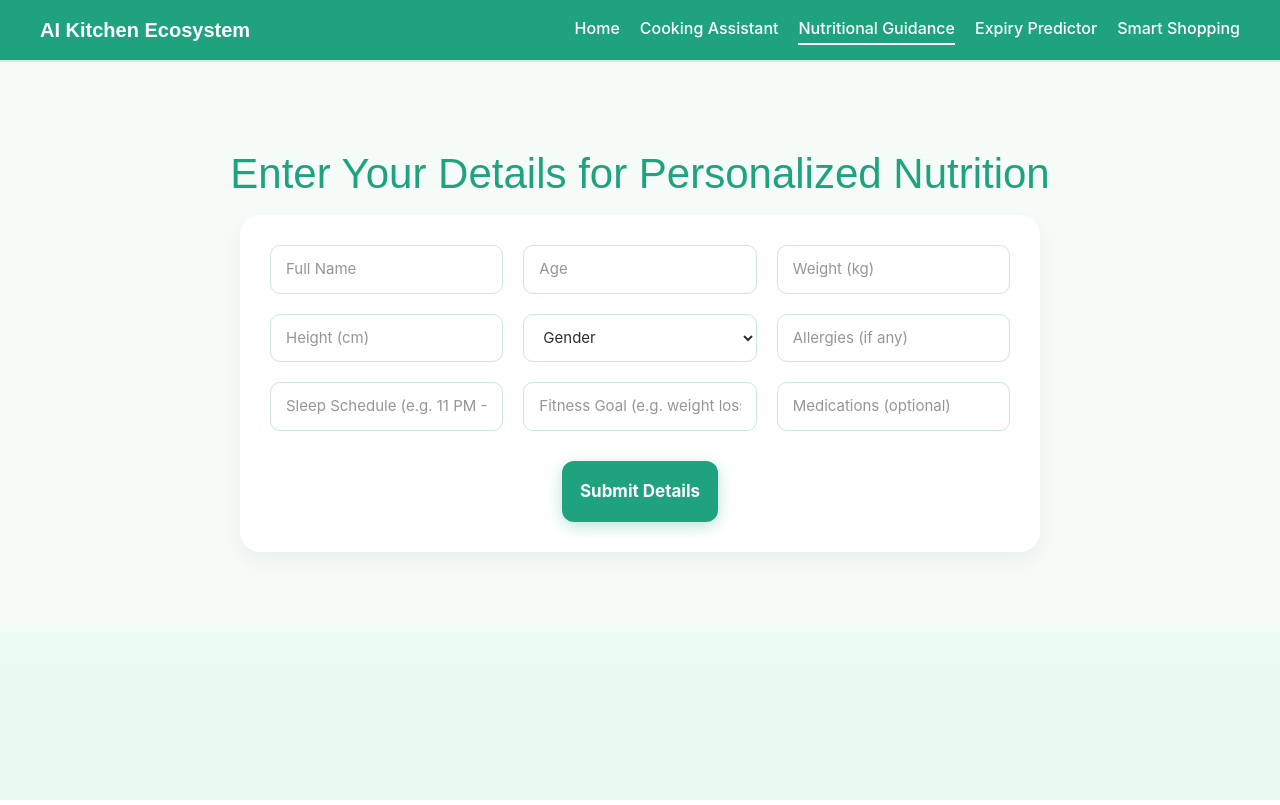
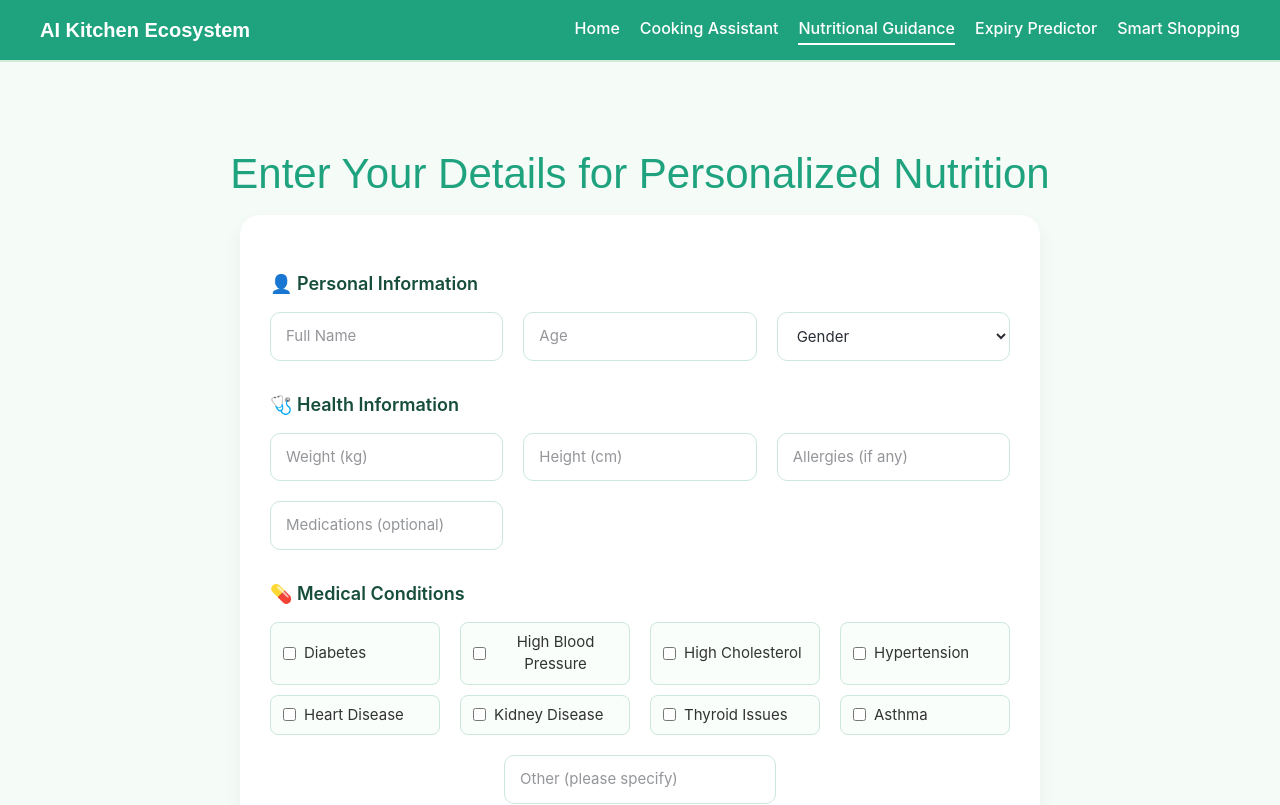
Before and after one commit to MethusalaKPerera/AI-POWERED-KITCHEN-ECHO-SYSTEM, a React (Vite) app in the folder Frontend/: page /nutritional-guidance in a window 1280 px wide. Shown: the top 805 px of the page. Built offline with nearby package versions, Linux system fonts and the light colour scheme.

Commit message:
Update the UserDetailsForm

```diff
--- a/Frontend/src/Pages/NutritionalGuidance/GuidanceForm.jsx
+++ /dev/null
@@ -1,57 +0,0 @@
-import React, { useState } from "react";
-import "./GuidanceForm.css";
-
-function GuidanceForm() {
-  const [formData, setFormData] = useState({
-    name: "",
-    age: "",
-    weight: "",
-    height: "",
-    gender: "",
-    allergies: "",
-    sleep: "",
-    goal: "",
-    medication: "",
-  });
-
-  const handleChange = (e) => {
-    const { name, value } = e.target;
-    setFormData({ ...formData, [name]: value });
-  };
-
-  const handleSubmit = (e) => {
-    e.preventDefault();
-    console.log("Form Submitted:", formData);
-    alert("✅ Nutritional details submitted successfully!");
-  };
-
-  return (
-    <section className="section form-section">
-      <h2>Enter Your Details for Personalized Nutrition</h2>
-      <form className="user-form" onSubmit={handleSubmit}>
-        <div className="form-grid">
-          <input name="name" value={formData.name} onChange={handleChange} placeholder="Full Name" required />
-          <input name="age" type="number" value={formData.age} onChange={handleChange} placeholder="Age" required />
-          <input name="weight" type="number" value={formData.weight} onChange={handleChange} placeholder="Weight (kg)" required />
-          <input name="height" type="number" value={formData.height} onChange={handleChange} placeholder="Height (cm)" required />
-
-          <select name="gender" value={formData.gender} onChange={handleChange} required>
-            <option value="">Gender</option>
-            <option value="male">Male</option>
-            <option value="female">Female</option>
-            <option value="other">Other</option>
-          </select>
-
-          <input name="allergies" value={formData.allergies} onChange={handleChange} placeholder="Allergies (if any)" />
-          <input name="sleep" value={formData.sleep} onChange={handleChange} placeholder="Sleep Schedule (e.g. 11 PM - 6 AM)" />
-          <input name="goal" value={formData.goal} onChange={handleChange} placeholder="Fitness Goal (e.g. weight loss)" />
-          <input name="medication" value={formData.medication} onChange={handleChange} placeholder="Medications (optional)" />
-        </div>
-
-        <button className="btn primary" type="submit">Submit Details</button>
-      </form>
-    </section>
-  );
-}
-
-export default GuidanceForm;
--- a/Frontend/src/Pages/NutritionalGuidance/GuidanceForm.css
+++ b/Frontend/src/Pages/NutritionalGuidance/UserDetailsForm.css
@@ -42,3 +42,42 @@
   margin: 0 auto;
   font-size: 17px;
 }
+/* 🩺 Section subtitles */
+.form-subtitle {
+  text-align: left;
+  font-size: 18px;
+  font-weight: 600;
+  color: #164e3b;
+  margin: 25px 0 15px;
+}
+
+/* ✅ Checkbox grid for medical conditions */
+.checkbox-grid {
+  display: grid;
+  grid-template-columns: repeat(auto-fit, minmax(160px, 1fr));
+  gap: 10px 20px;
+  margin-bottom: 20px;
+}
+
+.checkbox-label {
+  display: flex;
+  align-items: center;
+  gap: 8px;
+  font-size: 15px;
+  color: #333;
+  background: #f9fefb;
+  padding: 8px 12px;
+  border-radius: 8px;
+  border: 1px solid #cbe8db;
+  cursor: pointer;
+  transition: 0.2s ease;
+}
+
+.checkbox-label:hover {
+  background: #e9f9f2;
+  border-color: #1fa37e;
+}
+
+.checkbox-label input {
+  accent-color: #1fa37e;
+}
--- /dev/null
+++ b/Frontend/src/Pages/NutritionalGuidance/UserDetailsForm.jsx
@@ -0,0 +1,171 @@
+import React, { useState } from "react";
+import "./UserDetailsForm.css";
+
+function UserDetailsForm() {
+  const [formData, setFormData] = useState({
+    name: "",
+    age: "",
+    weight: "",
+    height: "",
+    gender: "",
+    allergies: "",
+    sleep: "",
+    goal: "",
+    medication: "",
+    medicalConditions: [],
+    customCondition: "",
+  });
+
+  const handleChange = (e) => {
+    const { name, value } = e.target;
+    setFormData({ ...formData, [name]: value });
+  };
+
+  // ✅ Handle checkbox selections
+  const handleCheckboxChange = (e) => {
+    const { value, checked } = e.target;
+    setFormData((prev) => {
+      const updated = checked
+        ? [...prev.medicalConditions, value]
+        : prev.medicalConditions.filter((cond) => cond !== value);
+      return { ...prev, medicalConditions: updated };
+    });
+  };
+
+  // ✅ Handle submit
+  const handleSubmit = (e) => {
+    e.preventDefault();
+    console.log("Form Submitted:", formData);
+    alert("✅ User details submitted successfully!");
+  };
+
+  // 🩺 All medical condition options
+  const medicalOptions = [
+    "Diabetes",
+    "High Blood Pressure",
+    "High Cholesterol",
+    "Hypertension",
+    "Heart Disease",
+    "Kidney Disease",
+    "Thyroid Issues",
+    "Asthma",
+  ];
+
+  return (
+    <section className="section form-section">
+      <h2>Enter Your Details for Personalized Nutrition</h2>
+
+      <form className="user-form" onSubmit={handleSubmit}>
+        {/* 🧍 Personal Information */}
+        <h3 className="form-subtitle">👤 Personal Information</h3>
+        <div className="form-grid">
+          <input
+            name="name"
+            value={formData.name}
+            onChange={handleChange}
+            placeholder="Full Name"
+            required
+          />
+          <input
+            name="age"
+            type="number"
+            value={formData.age}
+            onChange={handleChange}
+            placeholder="Age"
+            required
+          />
+          <select
+            name="gender"
+            value={formData.gender}
+            onChange={handleChange}
+            required
+          >
+            <option value="">Gender</option>
+            <option value="male">Male</option>
+            <option value="female">Female</option>
+            <option value="other">Other</option>
+          </select>
+        </div>
+
+        {/* ⚖️ Health Information */}
+        <h3 className="form-subtitle">🩺 Health Information</h3>
+        <div className="form-grid">
+          <input
+            name="weight"
+            type="number"
+            value={formData.weight}
+            onChange={handleChange}
+            placeholder="Weight (kg)"
+            required
+          />
+          <input
+            name="height"
+            type="number"
+            value={formData.height}
+            onChange={handleChange}
+            placeholder="Height (cm)"
+            required
+          />
+          <input
+            name="allergies"
+            value={formData.allergies}
+            onChange={handleChange}
+            placeholder="Allergies (if any)"
+          />
+          <input
+            name="medication"
+            value={formData.medication}
+            onChange={handleChange}
+            placeholder="Medications (optional)"
+          />
+        </div>
+
+        {/* 💊 Medical Conditions */}
+        <h3 className="form-subtitle">💊 Medical Conditions</h3>
+        <div className="checkbox-grid">
+          {medicalOptions.map((condition) => (
+            <label key={condition} className="checkbox-label">
+              <input
+                type="checkbox"
+                value={condition}
+                checked={formData.medicalConditions.includes(condition)}
+                onChange={handleCheckboxChange}
+              />
+              {condition}
+            </label>
+          ))}
+        </div>
+
+        <input
+          name="customCondition"
+          value={formData.customCondition}
+          onChange={handleChange}
+          placeholder="Other (please specify)"
+        />
+
+        {/* 🌙 Lifestyle */}
+        <h3 className="form-subtitle">🌙 Lifestyle</h3>
+        <div className="form-grid">
+          <input
+            name="sleep"
+            value={formData.sleep}
+            onChange={handleChange}
+            placeholder="Sleep Schedule (e.g. 11 PM - 6 AM)"
+          />
+          <input
+            name="goal"
+            value={formData.goal}
+            onChange={handleChange}
+            placeholder="Fitness Goal (e.g. weight loss)"
+          />
+        </div>
+
+        <button className="btn primary" type="submit">
+          Submit Details
+        </button>
+      </form>
+    </section>
+  );
+}
+
+export default UserDetailsForm;
--- a/Frontend/src/Pages/NutritionalGuidance/index.js
+++ b/Frontend/src/Pages/NutritionalGuidance/index.js
@@ -1,3 +1,3 @@
-import GuidanceForm from "./GuidanceForm";
+import UserDetailsForm from "./UserDetailsForm";
 
-export default GuidanceForm;
+export default UserDetailsForm;
```
Also changed, not shown: 1 other file (tests, documents, lock files or other folders).
